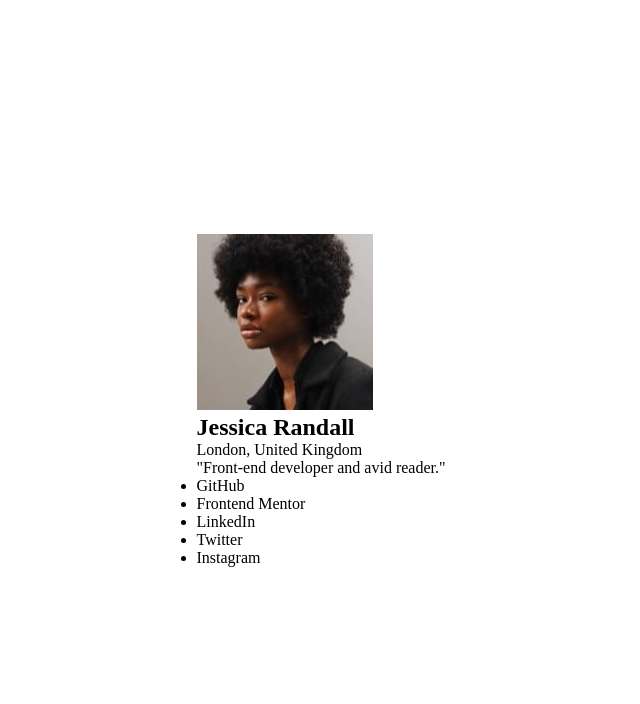
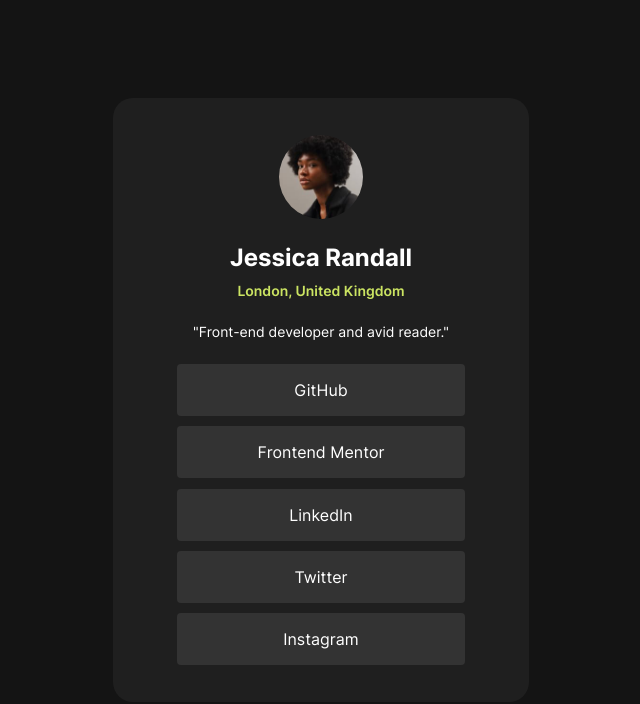
Before and after one commit to Rud1K3nt37/fem-social-links-profile, a plain HTML site: page index.html in a window 1280 px wide. Shown: the whole page, without its empty margins (319-959 px from the left). Drawn offline with Linux system fonts and the light colour scheme.

Commit message:
feat: добавлен черновой вариант верстки по превью

```diff
--- a/index.html
+++ b/index.html
@@ -13,9 +13,11 @@
     <main>
       <article class="profile-card">
         <header class="profile-card__info">
-          <img class="profile-card__avatar" src="assets/images/avatar-jessica.jpeg" width="" height="" loading="lazy" alt="Avatar of Jessica Randall">
-          <h1 class="profile-card__name">Jessica Randall</h1>
-          <p class="profile-card__location">London, United Kingdom</p>
+          <img class="profile-card__avatar" src="assets/images/avatar-jessica.jpeg" width="84" height="84" loading="lazy" alt="Avatar of Jessica Randall">
+          <div class="profile-card__bio">
+            <h1 class="profile-card__name">Jessica Randall</h1>
+            <p class="profile-card__location">London, United Kingdom</p>
+          </div>
           <p class="profile-card__description">"Front-end developer and avid reader."</p>
         </header>
         <nav class="profile-card__nav">
--- a/styles/style.css
+++ b/styles/style.css
@@ -11,8 +11,19 @@ a {
   text-decoration: none;
 }
 
+li {
+  list-style: none;
+}
+
 html {
   font-size: 16px;
+}
+
+body {
+  font-family: var(--ff);
+  font-weight: var(--fw-400);
+  background-color: var(--color-bg);
+  color: var(--color-text);
 }
 
 main {
@@ -20,6 +31,84 @@ main {
   justify-content: center;
   align-items: center;
   min-height: 100vh;
+}
+
+.profile-card {
+  display: flex;
+  flex-direction: column;
+  justify-content: center;
+  align-items: center;
+  background-color: var(--color-card);
+  border-radius: var(--radius);
+  padding: var(--padding);
+  gap: var(--gap-24);
+}
+
+.profile-card__info {
+  display: flex;
+  flex-direction: column;
+  justify-content: center;
+  align-items: center;
+  gap: var(--gap-24);
+  padding: var(--padding-s);
+}
+
+.profile-card__avatar {
+  display: block;
+  border-radius: var(--radius-round);
+  object-fit: cover;
+  object-position: center;
+}
+
+.profile-card__bio {
+  display: flex;
+  flex-direction: column;
+  justify-content: center;
+  align-items: center;
+  gap: var(--gap-12);
+}
+
+.profile-card__name {
+  font-size: var(--fs-24);
+  font-weight: var(--fw-700);
+}
+
+.profile-card__location {
+  color: var(--color-accent);
+  font-size: var(--fs-14);
+  font-weight: var(--fw-600);
+}
+
+.profile-card__description {
+  font-size: var(--fs-14);
+}
+
+.profile-card__nav {
+  inline-size: 100%;
+}
+
+.profile-card__list {
+  display: flex;
+  flex-direction: column;
+  justify-content: center;
+  align-items: center;
+  gap: var(--gap-12);
+}
+
+.profile-card__item {
+  inline-size: 100%;
+}
+
+.profile-card__link {
+  /* display: inline-block; */
+  display: flex;
+  justify-content: center;
+  align-items: center;
+  inline-size: 100%;
+  text-align: center;
+  border-radius: var(--radius-xs);
+  background-color: var(--color-btn);
+  padding: var(--padding-btn);
 }
 
 .attribution {
--- a/styles/variables.css
+++ b/styles/variables.css
@@ -0,0 +1,45 @@
+:root {
+  --color-black: #000;
+  --color-white: #fff;
+
+  --color-accent: #cbe462;
+
+  --color-bg: #141414;
+  --color-text: #fff;
+  --color-card: #1f1f1f;
+  --color-title: #111;
+  --color-subtitle: #6B6B6B;
+  --color-link: #F4D04E;
+  --color-btn: #333333;
+
+  --radius: 20px;
+  --radius-s: 10px;
+  --radius-xs: 4px;
+  --radius-round: 50%;
+  --gap-24: 1.5rem;
+  --gap-12: 0.65rem;
+  --padding: 2.3rem 4rem;
+  --padding-s: 0 1rem;
+  --padding-btn: 1rem 0;
+
+  --ff: 'Inter', sans-serif;
+
+  --fs-24: 1.5rem;
+  --fs-20: 1.25rem;
+  --fs-16: 1rem;
+  --fs-14: 0.875rem;
+  --fs-12: 0.75rem;
+
+  --fw-400: 400;
+  --fw-600: 600;
+  --fw-700: 700;
+
+  --lh-150: 1.5;
+
+  --shadow-card: 8px 8px 0 0 rgba(0, 0, 0, 1);
+  --shadow-cursor: 0 1px 2 0 rgba(0, 0, 0, 1);
+
+  /* Цвета ссылок */
+  --link-color: hsl(228, 45%, 44%);
+  --link-hover-color: hsl(228, 70%, 60%);
+}
```
